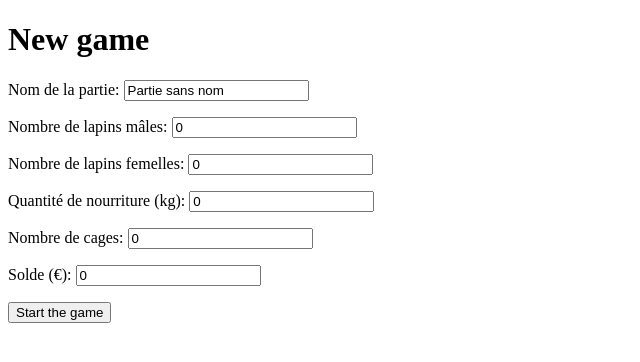
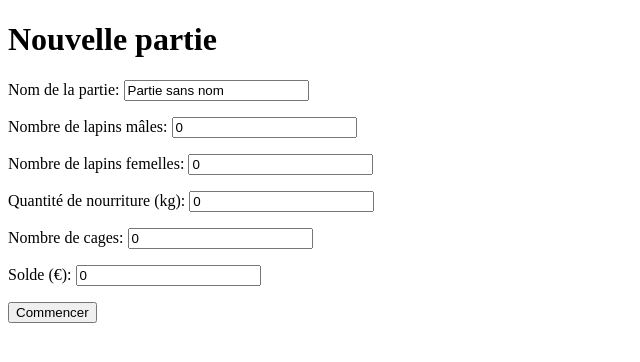
Before and after one commit to Riikiki/elevage-mathieu-lambert, a Django app: template raising/elevage/templates/elevage/new.html in a window 1280 px wide. Shown: the top 362 px of the page, without its empty margins (0-640 px from the left). Run offline with Django 4.2, Linux system fonts and the light colour scheme; the template is opened without the code that fills it: values that come from a table or form of the project are taken from there, others are empty.

Commit message:
fixing vew rendering to new/

```diff
--- a/raising/elevage/templates/elevage/new.html
+++ b/raising/elevage/templates/elevage/new.html
@@ -2,14 +2,14 @@
 <html lang="fr">
 <head>
     <meta charset="UTF-8">
-    <title>New game</title>
+    <title>Nouvelle partie</title>
 </head>
 <body>
-    <h1>New game</h1>
+    <h1>Nouvelle partie</h1>
     <form method="post">
         {% csrf_token %}
         {{ form.as_p }}
-        <button type="submit">Start the game</button>
+        <button type="submit">Commencer</button>
     </form>
 </body>
 </html>
--- a/raising/elevage/views.py
+++ b/raising/elevage/views.py
@@ -14,4 +14,4 @@ def nouveau(request):
 
         form = ElevageForm()
 
-    return render(request, 'elevage/nouveau.html', {'form': form})
+    return render(request, 'elevage/new.html', {'form': form})
```
